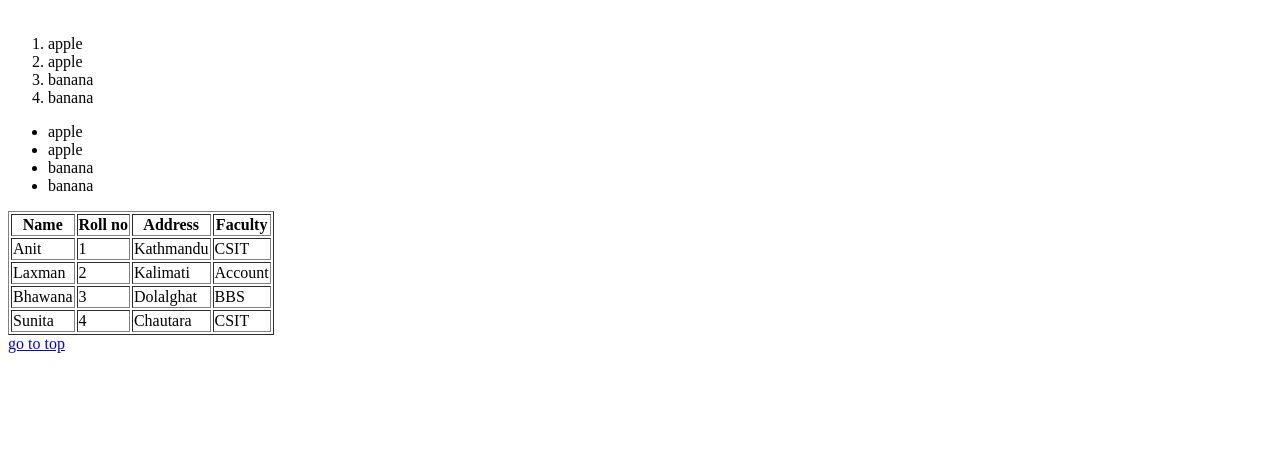
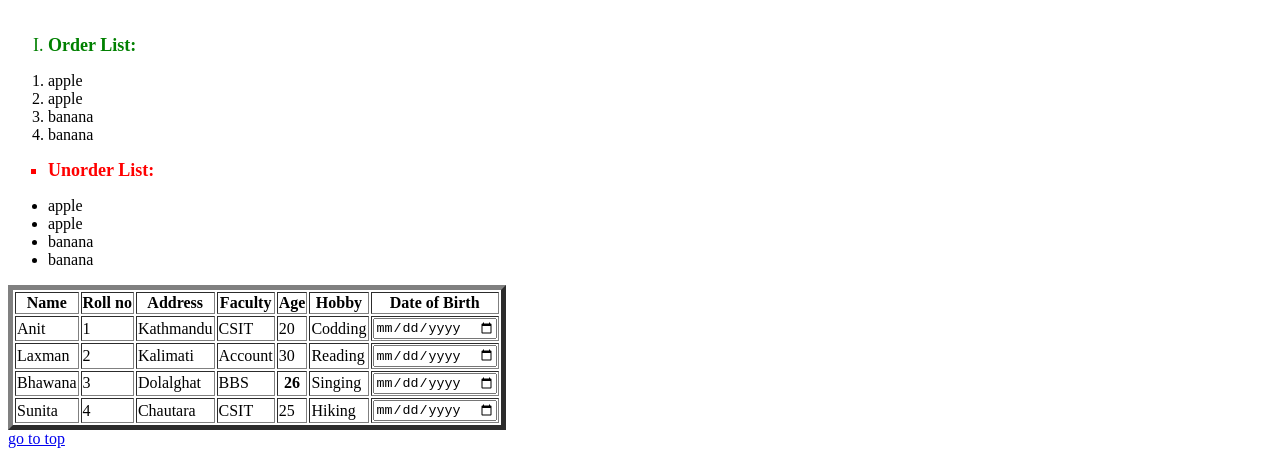
Before and after one commit to CodeWithAnit/sojojob, a plain HTML site: page index.html in a window 1280 px wide. Shown: the part 1549-2005 px from the top of the page. Before the commit the page ends 1910 px from the top, so only its background shows below. Drawn offline with Linux system fonts and the light colour scheme.

Commit message:
some changes

```diff
--- a/index.html
+++ b/index.html
@@ -36,12 +36,20 @@
 <br><br>
 
      <!-- Types of lists -->
+     <ol type="I"><font size="4px" color="green">
+        <li><b>Order List:</b></li></font>
+    </ol>
+
      <ol>
         <li>apple</li>
         <li>apple</li>
         <li>banana</li>
         <li>banana</li>
      </ol>
+
+     <ul type="square"><font size="4px" color="red">
+        <li><b>Unorder List:</b></li></font>
+    </ul>
 
      <ul>
         <li>apple</li>
@@ -51,12 +59,15 @@
      </ul>
 
      <!-- condtructing table -->
-     <table border="1">
+     <table border="5">
         <tr>
             <th>Name</th>
             <th>Roll no</th>
             <th>Address</th>
             <th>Faculty</th>
+            <th>Age</th>
+            <th>Hobby</th>
+            <th>Date of Birth</th>
         </tr>
 
         <tr>
@@ -64,6 +75,12 @@
             <td>1</td>
             <td>Kathmandu</td>
             <td>CSIT</td>
+            <td>20</td>
+            <td>Codding</td>
+            <td>
+                <input type="date" name="">
+            </td>
+
         </tr>
 
         <tr>
@@ -71,6 +88,11 @@
             <td>2</td>
             <td>Kalimati</td>
             <td>Account</td>
+            <td>30</td>
+            <td>Reading</td>
+            <td>
+                <input type="date" name="">
+            </td>
         </tr>
 
         <tr>
@@ -78,6 +100,11 @@
             <td>3</td>
             <td>Dolalghat</td>
             <td>BBS</td>
+            <th>26</th>
+            <td>Singing</td>
+            <td>
+                <input type="date" name="">
+            </td>
         </tr>
 
         <tr>
@@ -85,6 +112,11 @@
             <td>4</td>
             <td>Chautara</td>
             <td>CSIT</td>
+            <td>25</td>
+            <td>Hiking</td>
+            <td>
+                <input type="date" name="">
+            </td>
         </tr>
      </table>
 
```
